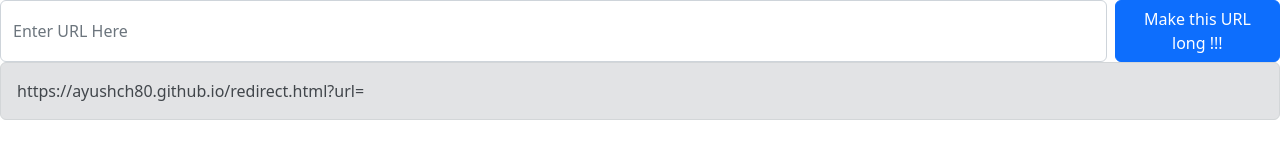
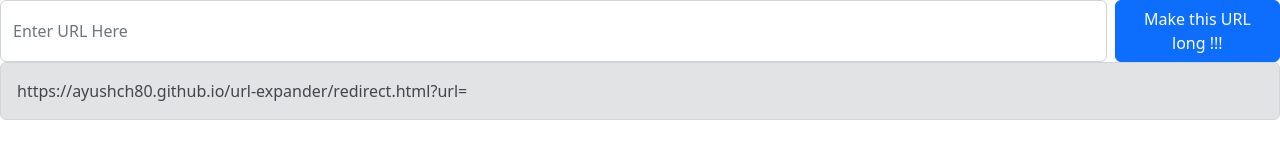
Before and after one commit to ayushch80/url-expander, a plain HTML site: page index.html in a window 1280 px wide. Drawn offline with nearby package versions, Linux system fonts and the light colour scheme.

Commit message:
Update index.html

```diff
--- a/index.html
+++ b/index.html
@@ -27,7 +27,7 @@
       const base64_2 = base64.encode(base32_5);
       const base64_3 = base64.encode(base64_2);
       var result = base64_3.replace(/=/g,'');
-      document.getElementById("exp").innerText = "https://ayushch80.github.io/redirect.html?url=" + result;
+      document.getElementById("exp").innerText = "https://ayushch80.github.io/url-expander/redirect.html?url=" + result;
       console.log(result)
     </script>
     <script src="https://cdn.jsdelivr.net/npm/bootstrap@5.2.0-beta1/dist/js/bootstrap.bundle.min.js" integrity="sha384-pprn3073KE6tl6bjs2QrFaJGz5/SUsLqktiwsUTF55Jfv3qYSDhgCecCxMW52nD2" crossorigin="anonymous"></script>
```
